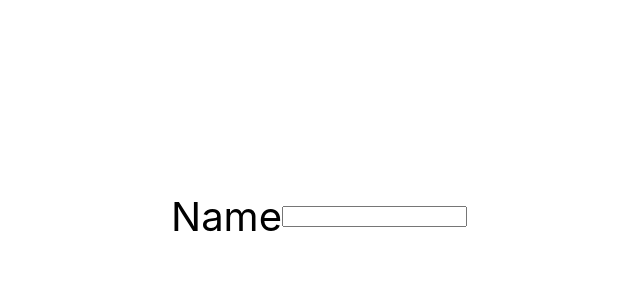
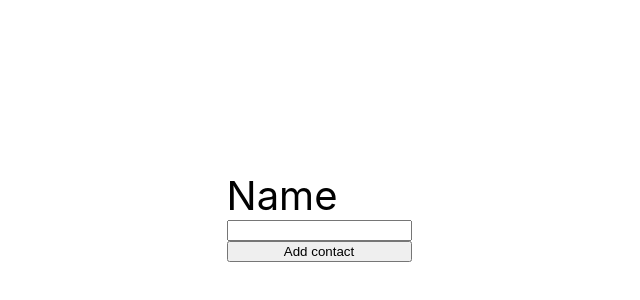
Before and after one commit to nicksolony/goit-react-hw-02-phonebook, a React (Create React App) app: page / in a window 1280 px wide. Shown: the part 184-484 px from the top of the page, without its empty margins (321-961 px from the left). Built offline with nearby package versions, Linux system fonts and the light colour scheme.

Commit message:
added form

```diff
--- a/src/components/App.jsx
+++ b/src/components/App.jsx
@@ -1,4 +1,6 @@
 import React, { Component } from 'react';
+import { nanoid } from 'nanoid';
+
 
 
 
@@ -22,14 +24,23 @@ export class App extends Component {
         color: '#010101'
       }}
       >
-        <label>Name</label>
+
+        <form>
+          <label htmlFor='name'>Name</label>
+
           <input
             type="text"
             name="name"
             pattern="^[a-zA-Zа-яА-Я]+(([' -][a-zA-Zа-яА-Я ])?[a-zA-Zа-яА-Я]*)*$"
             title="Name may contain only letters, apostrophe, dash and spaces. For example Adrian, Jacob Mercer, Charles de Batz de Castelmore d'Artagnan"
             required
+            id='name'
             />
+
+          <button type='submit'>Add contact</button>
+        </form>
+
+
       </div>
     );
   };
--- a/src/index.css
+++ b/src/index.css
@@ -13,3 +13,9 @@ code {
   font-family: source-code-pro, Menlo, Monaco, Consolas, 'Courier New',
     monospace;
 }
+
+
+form {
+  display: flex;
+  flex-direction: column;
+}
```
Lines whose indentation alone changed are shown as unchanged.
